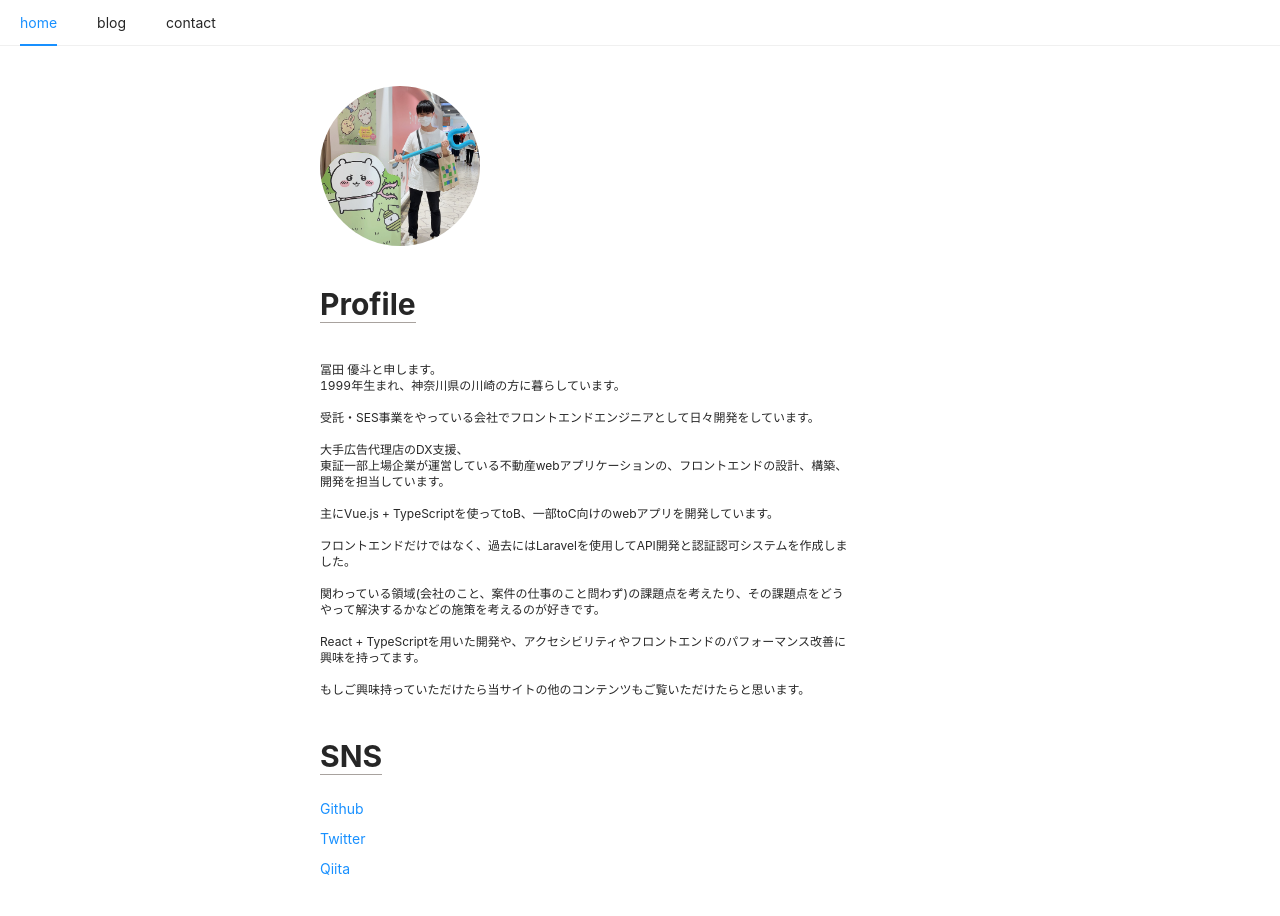
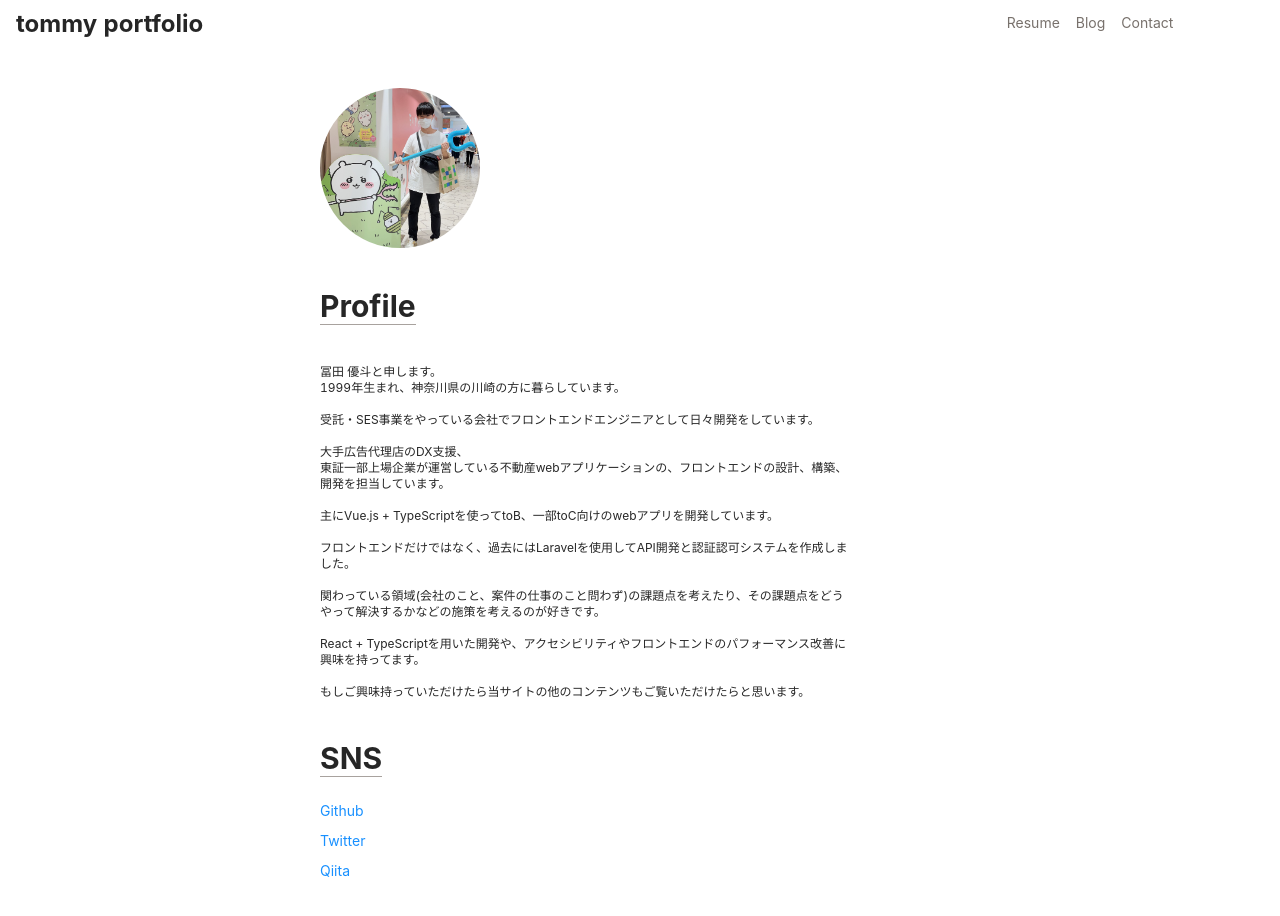
Before and after one commit to yuto-tomita/nextjs-personal-blog, a Next.js app: page / in a window 1280 px wide. Shown: the top 916 px of the page. Built offline with nearby package versions, Linux system fonts and the light colour scheme.

Commit message:
Headerのリニューアル

```diff
--- a/components/common/Header/Header.tsx
+++ b/components/common/Header/Header.tsx
@@ -1,13 +1,13 @@
 import React, { FC, useState, useEffect } from 'react'
 import { useRouter } from 'next/router'
-import { Menu } from 'antd'
 import { ProfilePageJsonLd } from 'next-seo'
+import { Text } from '@components/ui'
 
 const Header: FC = () => {
   // TODO: Google上でブログ記事がクリックされたときに選択されているmenuが'1'になるようにする
   const [menuState, setSelectMenu] = useState('')
   const router = useRouter()
-  const headerContents = ['home', 'blog', 'contact']
+  const headerContents = ['Resume', 'Blog', 'Contact']
 
   /** 表示されているパスを取得して、Menuを選択されている状態にする */
   useEffect(() => {
@@ -27,8 +27,9 @@ const Header: FC = () => {
   }
 
   /** 選択されているMenuを小文字に変換して、選択されているMenuを更新する */
-  const handleClick = (event: any) => {
-    const menuName = event.key.toLowerCase()
+  const handleClick = (event: React.MouseEvent<HTMLParagraphElement, MouseEvent>) => {
+    const menuName = event.currentTarget.innerText.toLocaleLowerCase()
+    console.log(menuName)
     setSelectMenu(menuName)
     navigateToMenu(menuName)
   }
@@ -63,16 +64,29 @@ const Header: FC = () => {
           },
         ]}
       />
-      <header>
-        <Menu
-          mode="horizontal"
-          selectedKeys={[menuState]}
-          onClick={handleClick}
+      <header className="h-12 flex w-11/12 justify-between">
+        <div
+          className="h-hull my-auto ml-4 font-bold text-2xl cursor-pointer"
+          onClick={() => router.push('/')}
         >
-          {headerContents.map((menuName) => (
-            <Menu.Item key={menuName.toLowerCase()}>{menuName}</Menu.Item>
-          ))}
-        </Menu>
+          tommy portfolio
+        </div>
+
+        <div className="flex gap-4 h-full mt-auto">
+          {
+            headerContents.map((val, index) => {
+              return (
+                <p
+                  onClick={(e) => handleClick(e)}
+                  key={index}
+                  className="text-stone-500 mt-auto hover:text-black cursor-pointer"
+                >
+                  { val }
+                </p>
+              )
+            })
+          }
+        </div>
       </header>
     </>
   )
```
